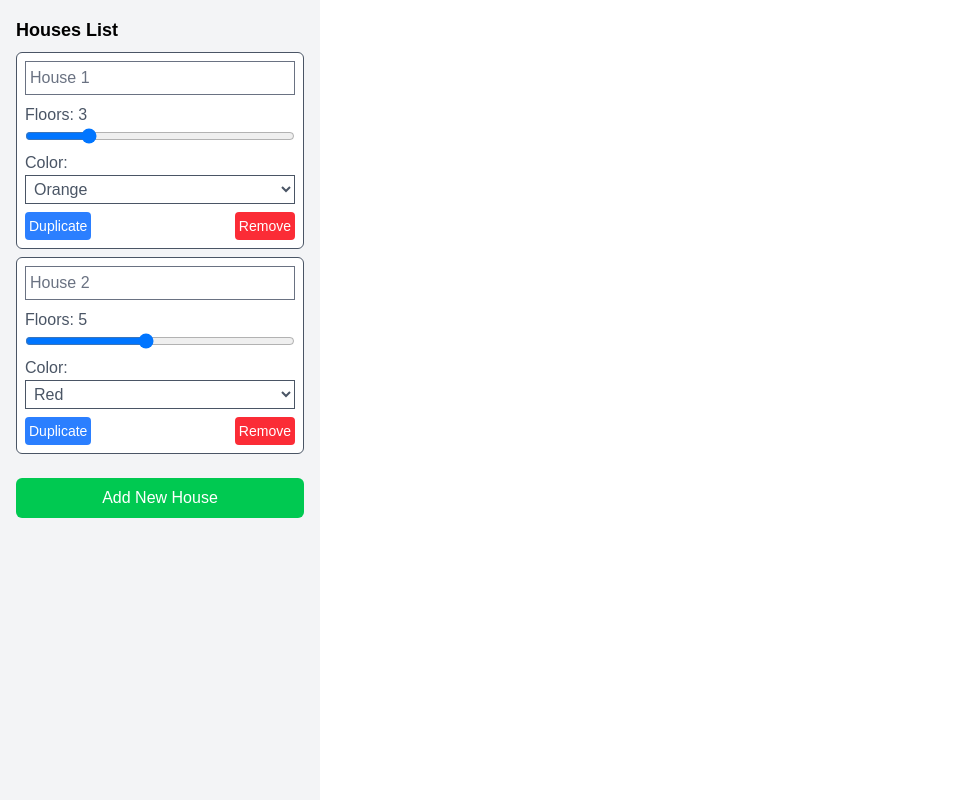
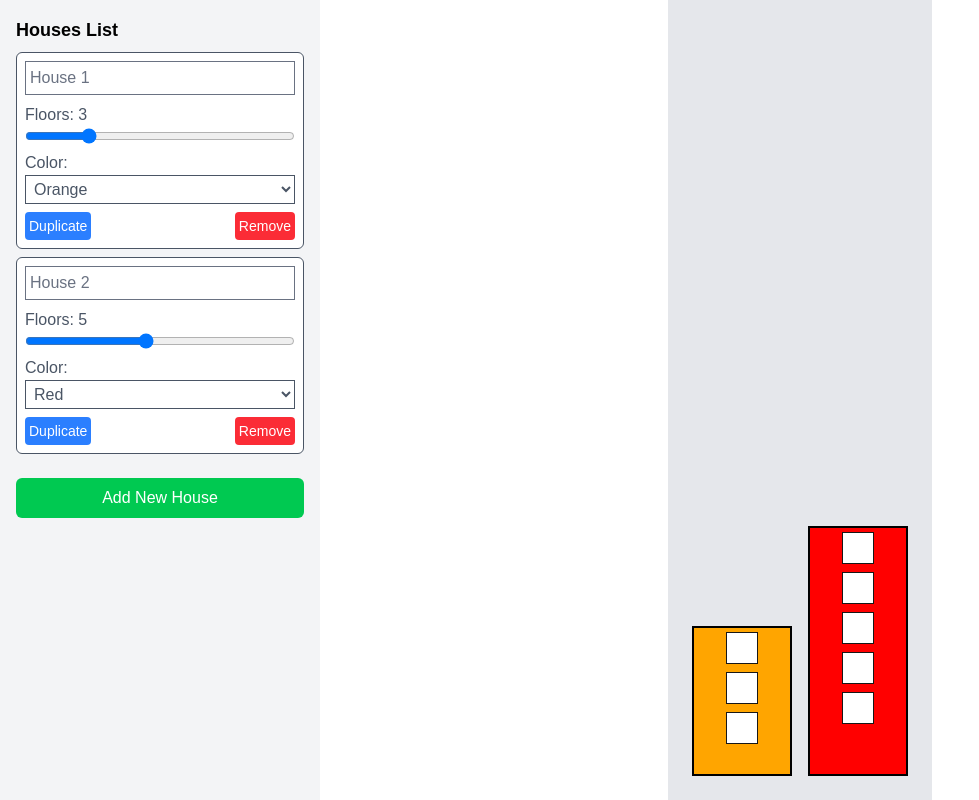
Before and after one commit to erckanro/city-builder, a Next.js app: page / in a window 1280 px wide. Shown: the whole page, without its empty margins (0-979 px from the left). Built offline with nearby package versions, Linux system fonts and the light colour scheme.

Commit message:
feat: display dynamic houses based on user input

```diff
--- /dev/null
+++ b/src/components/CityCanvas.jsx
@@ -0,0 +1,21 @@
+export default function CityCanvas({ houses }) {
+  return (
+    <div className="flex items-end gap-4 p-6 bg-gray-200 flex-1">
+      {houses.map((house) => (
+        <div
+          key={house.id}
+          className="flex flex-col items-center border-2 border-black"
+          style={{
+            backgroundColor: house.color,
+            width: "100px",
+            height: `${house.floors * 50}px`,
+          }}
+        >
+          {Array.from({ length: house.floors }).map((_, index) => (
+            <div key={index} className="w-8 h-8 bg-white border m-1"></div>
+          ))}
+        </div>
+      ))}
+    </div>
+  );
+}
--- a/src/pages/index.js
+++ b/src/pages/index.js
@@ -1,5 +1,6 @@
 import { useState } from "react";
 import HouseControls from "@/components/HouseControls";
+import CityCanvas from "@/components/CityCanvas";
 
 export default function Home() {
   const [houses, setHouses] = useState([
@@ -10,6 +11,9 @@ export default function Home() {
   return (
     <div className="flex h-screen">
       <HouseControls houses={houses} setHouses={setHouses} />
+      <div className="flex-1 flex flex-col items-center">
+        <CityCanvas houses={houses} />
+      </div>
     </div>
   );
 }
```
